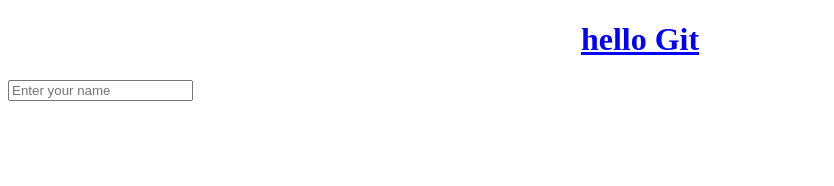
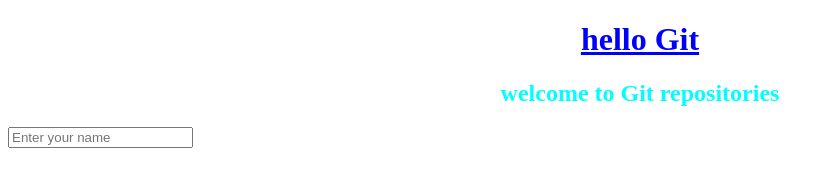
Before and after one commit to winniemwai/-Github--challenges, a plain HTML site: page index.html in a window 1280 px wide. Shown: the whole page, without its empty margins (0-834 px from the left). Drawn offline with Linux system fonts and the light colour scheme.

Commit message:
added h2 element on index.html

```diff
--- a/index.html
+++ b/index.html
@@ -8,6 +8,7 @@
   </head>
   <body>
     <h1>hello Git</h1>
+    <h2>welcome to Git repositories</h2>
     <form>
       <input type="text" placeholder="Enter your name" />
     </form>
--- a/style.css
+++ b/style.css
@@ -3,3 +3,7 @@ h1 {
   text-decoration: underline;
   color: blue;
 }
+h2 {
+  text-align: center;
+  color: aqua;
+}
```
